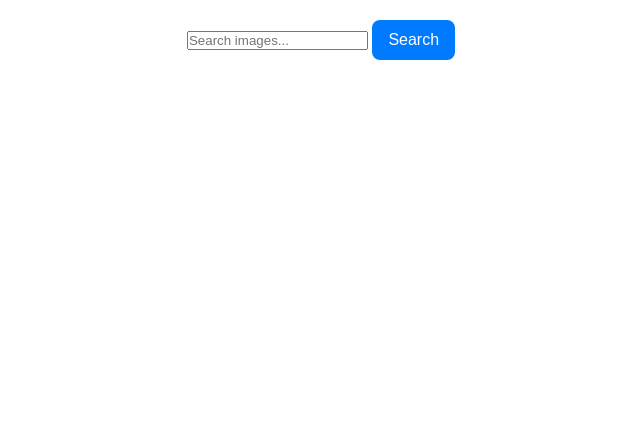
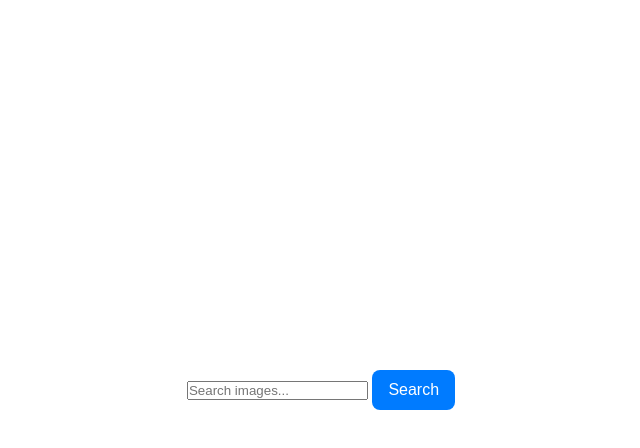
Before and after one commit to Ditmfvv/goit-js-hw-12, a plain HTML site: page index.html in a window 1280 px wide. Shown: the whole page, without its empty margins (319-959 px from the left). Drawn offline with Linux system fonts and the light colour scheme.

Commit message:
Deploying to gh-pages from @ Ditmfvv/goit-js-hw-12@75611735c0f5b8d8c63100323fc6575277562429 🚀

```diff
--- a/index.html
+++ b/index.html
@@ -8,7 +8,7 @@
     <script type="module" crossorigin src="/goit-js-hw-12/index.js"></script>
     <link rel="modulepreload" crossorigin href="/goit-js-hw-12/assets/vendor-jUYUhTqq.js">
     <link rel="stylesheet" crossorigin href="/goit-js-hw-12/assets/vendor-Dr4k8ETB.css">
-    <link rel="stylesheet" crossorigin href="/goit-js-hw-12/assets/index-YrtzQdYH.css">
+    <link rel="stylesheet" crossorigin href="/goit-js-hw-12/assets/index-BM-DTjGJ.css">
   </head>
   <body>
     <main>
```
Also changed, not shown: assets/index-BM-DTjGJ.css (added, +1 -0 lines), assets/index-YrtzQdYH.css (deleted, +0 -1 lines).
